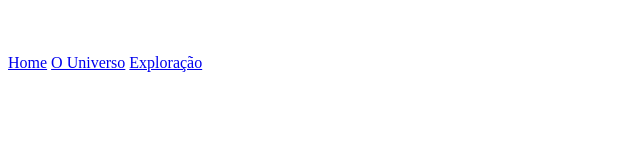
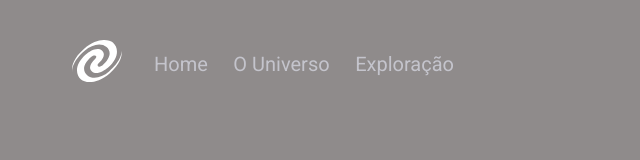
Before and after one commit to antoniodebrito/spa-universe, a plain HTML site: page index.html in a window 1280 px wide. Shown: the whole page, without its empty margins (0-640 px from the left). Drawn offline with Linux system fonts and the light colour scheme.

Commit message:
:lipstick: feat: create page styles

```diff
--- a/index.html
+++ b/index.html
@@ -1,11 +1,12 @@
 <!DOCTYPE html>
-<html lang="en">
+<html lang="pt-br">
 <head>
   <link rel="preconnect" href="https://fonts.googleapis.com">
   <link rel="preconnect" href="https://fonts.gstatic.com" crossorigin>
   <link href="https://fonts.googleapis.com/css2?family=Roboto:wght@400;700&display=swap" rel="stylesheet">
   <meta charset="UTF-8">
   <meta name="viewport" content="width=device-width, initial-scale=1.0">
+  <link rel="stylesheet" href="style.css">
   <title>Spa Universe</title>
 </head>
 <body>
--- a/style.css
+++ b/style.css
@@ -0,0 +1,66 @@
+@import "./pages/Home/home.css";
+
+* {
+  box-sizing: border-box;
+  margin: 0;
+  padding: 0;
+}
+
+:root {
+  font-size: 62.5%;
+
+  font-family: 'Roboto', sans-serif;
+  --off-hover: #C4C4CC;
+  --on-hover: #fff;
+  --text-color: #E1E1E6;
+
+}
+
+body {
+  background: rgb(143, 139, 139);
+  font-size: 1.6rem;
+
+}
+
+header {
+  align-items: center;
+  display: flex;
+  font-size: 2rem;
+
+  gap: 3.2rem;
+
+  padding: 4rem 0 4rem 7.2rem;
+
+}
+
+header nav {
+  align-items: center;
+  display: flex;
+  justify-content: space-between;
+  width: 30rem;
+}
+
+a {
+  color: var(--off-hover);
+  font-weight: 400;
+  text-decoration: none;
+  transition: all .950s ease;
+}
+
+a.active {
+  color: var(--on-hover);
+  font-weight: 700;
+  transform: scale(1.1);
+}
+
+h1 {
+  color: var(--text-color);
+  font-size: 4.8rem;
+  font-weight: 700;
+}
+
+p {
+  font-size: 1.8rem;
+  font-weight: 400;
+  line-height: 160%;
+}
```
